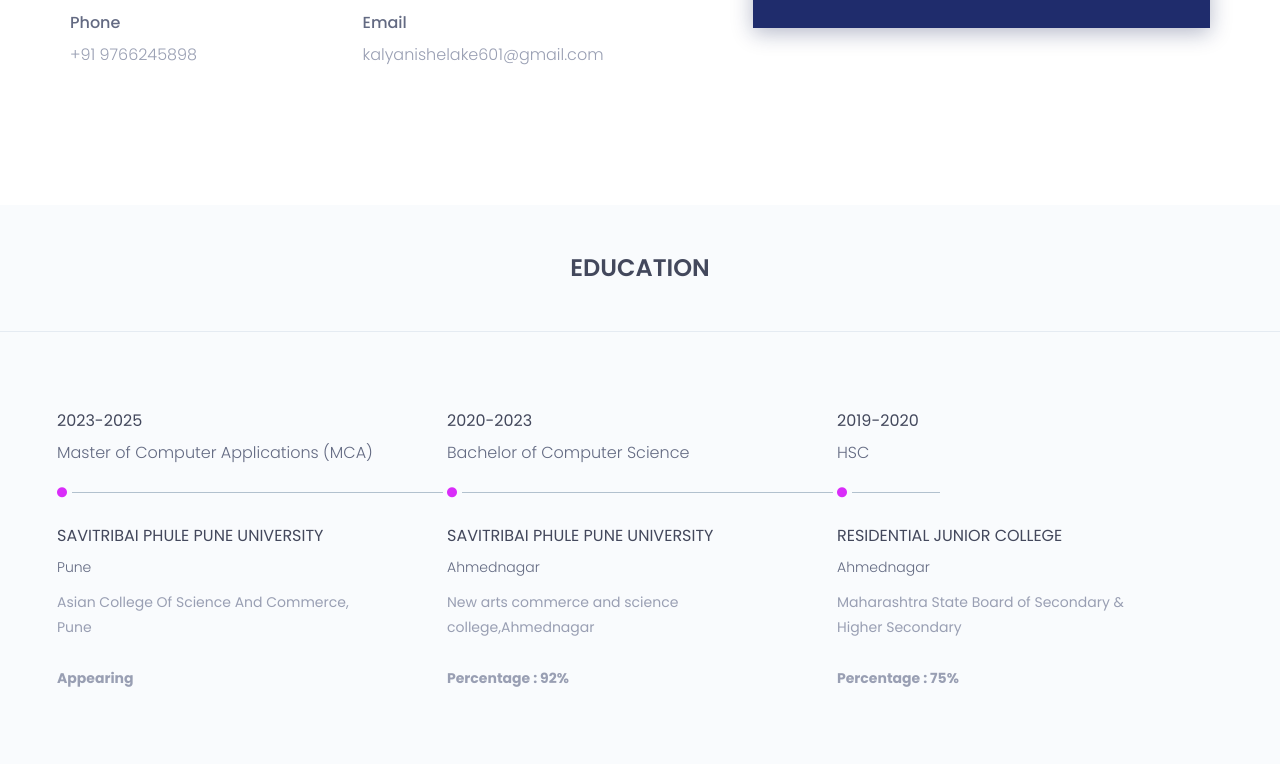
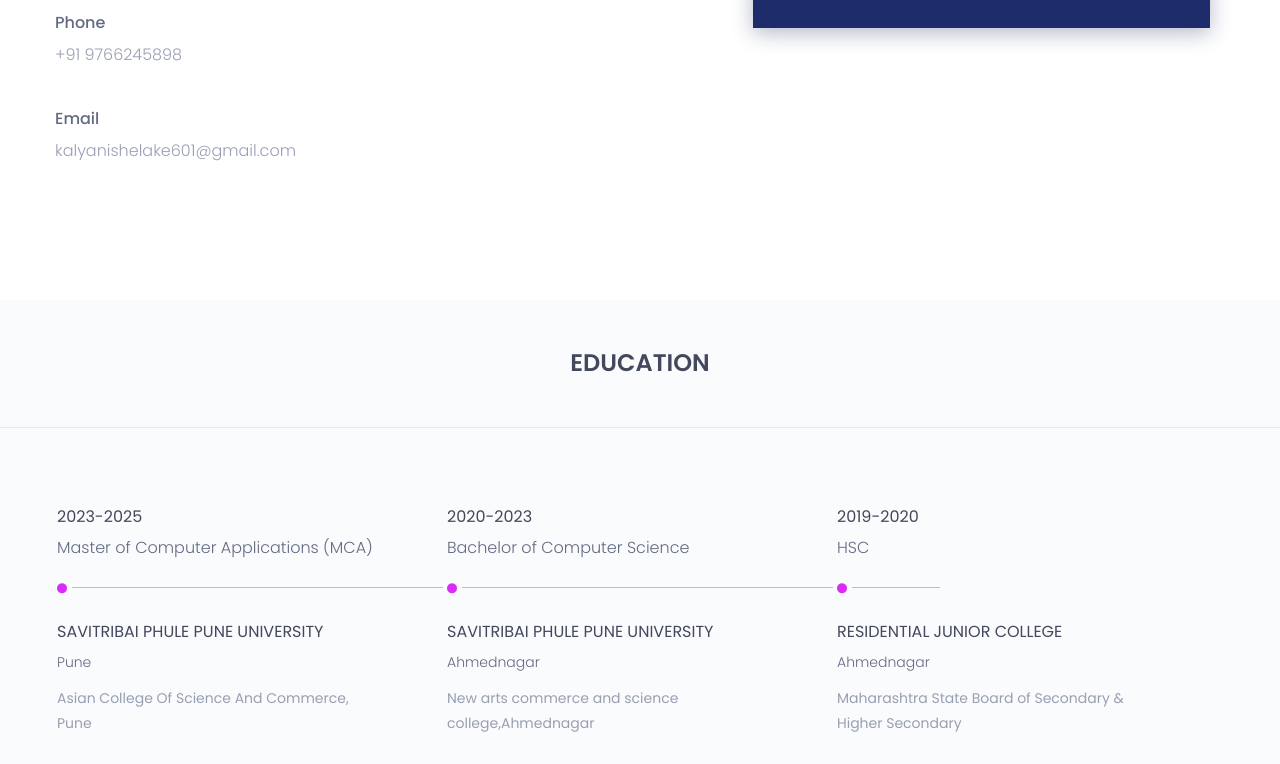
Before and after one commit to ShelakeKalyani/KPortfolio.github.io, a plain HTML site: page index.html in a window 1280 px wide. Shown: the part 1557-2321 px from the top of the page. Drawn offline with nearby package versions, Linux system fonts and the light colour scheme.

Commit message:
Update index.html

```diff
--- a/index.html
+++ b/index.html
@@ -135,13 +135,13 @@
 									Recent graduate with a passion for Full Stack Development. Skilled in building interactive and responsive web applications using HTML, CSS, JavaScript,React Js,Node Js and related technologies. Excited to apply my knowledge and work with experienced professionals to bring creative projects to life. Committed to continuous learning and staying updated with industry trends.
 								</p>
 								<div class="row">
-									<div class="col-sm-6">
+									<div class="col-6">
 										<div class="single-about-add-info">
 											<h3>phone</h3>
 											<p>+91 9766245898</p>
 										</div>
 									</div>
-									<div class="col-sm-6">
+									<div class="col-6">
 										<div class="single-about-add-info">
 											<h3>email</h3>
 											<p>kalyanishelake601@gmail.com</p>
```
